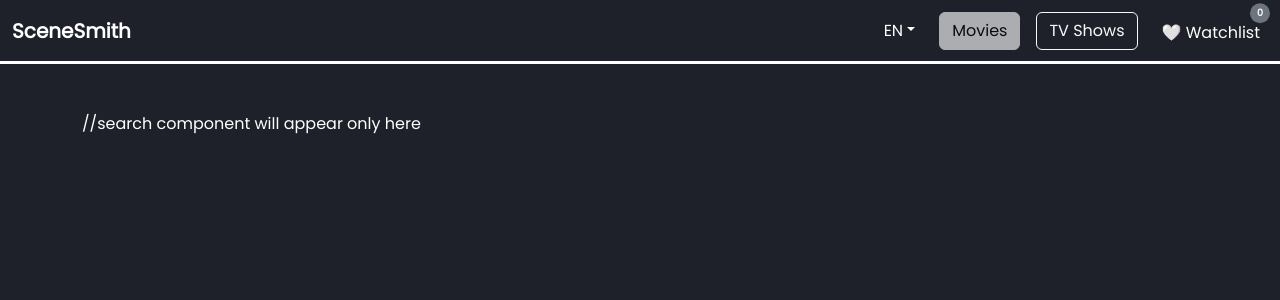
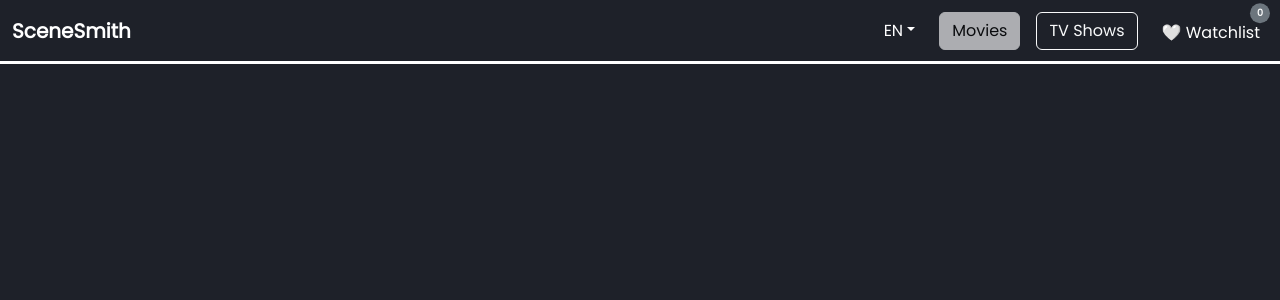
Before and after one commit to Mahmoud-Hanyy/SceneSmith, a React (Vite) app: page /movie/1 in a window 1280 px wide. Shown: the top 300 px of the page. Built offline with nearby package versions, Linux system fonts and the light colour scheme; no server answers.

Commit message:
Handle Comment

```diff
--- a/src/App.jsx
+++ b/src/App.jsx
@@ -34,7 +34,7 @@ console.log(location.pathname);
     <Navbar/>
        <div className="container my-5">
 
-        //search component  will appear only here
+        {/* { search component  will appear only here } */}
         {
          (location.pathname === "/"
             || location.pathname === "/tv-shows"
```
